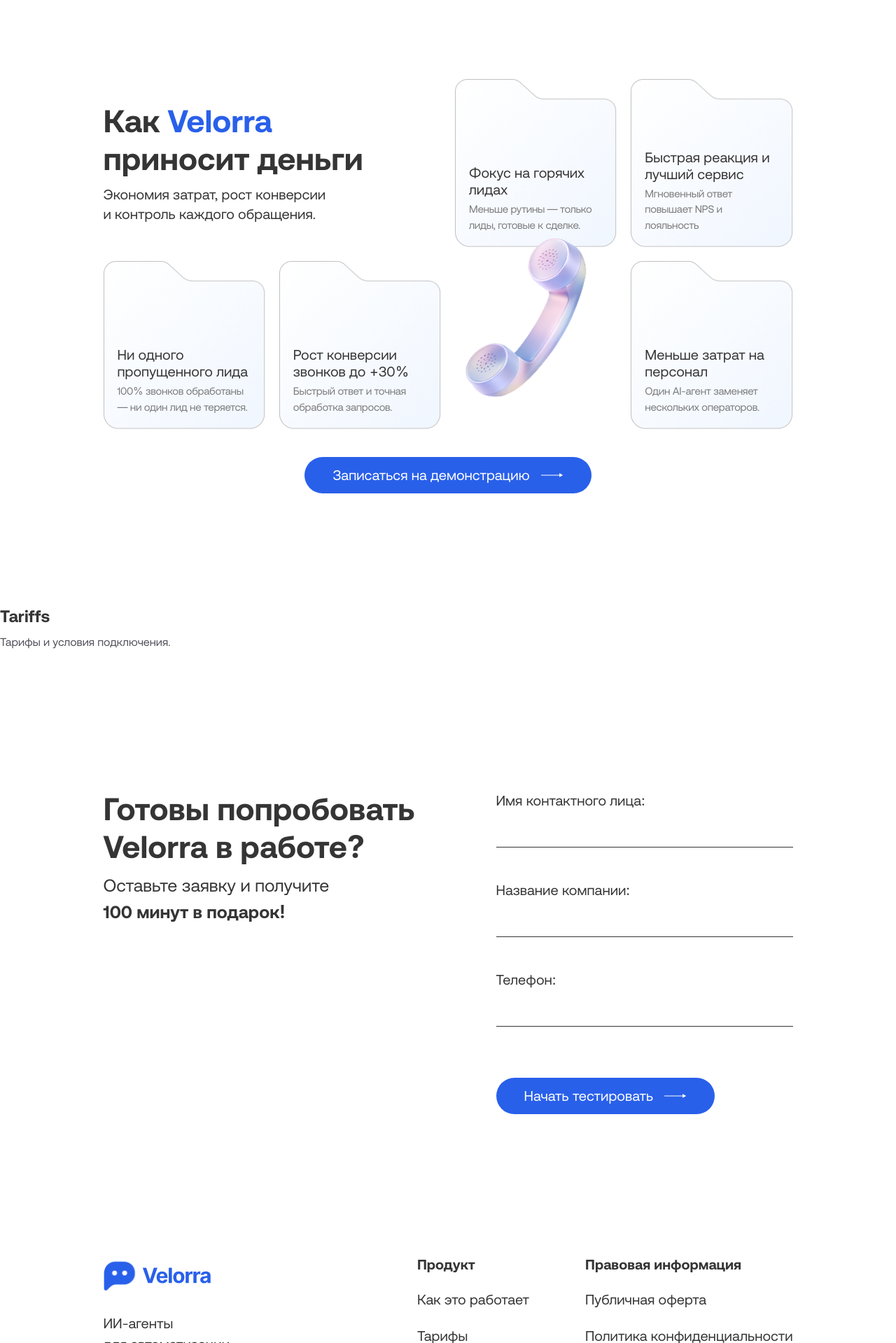
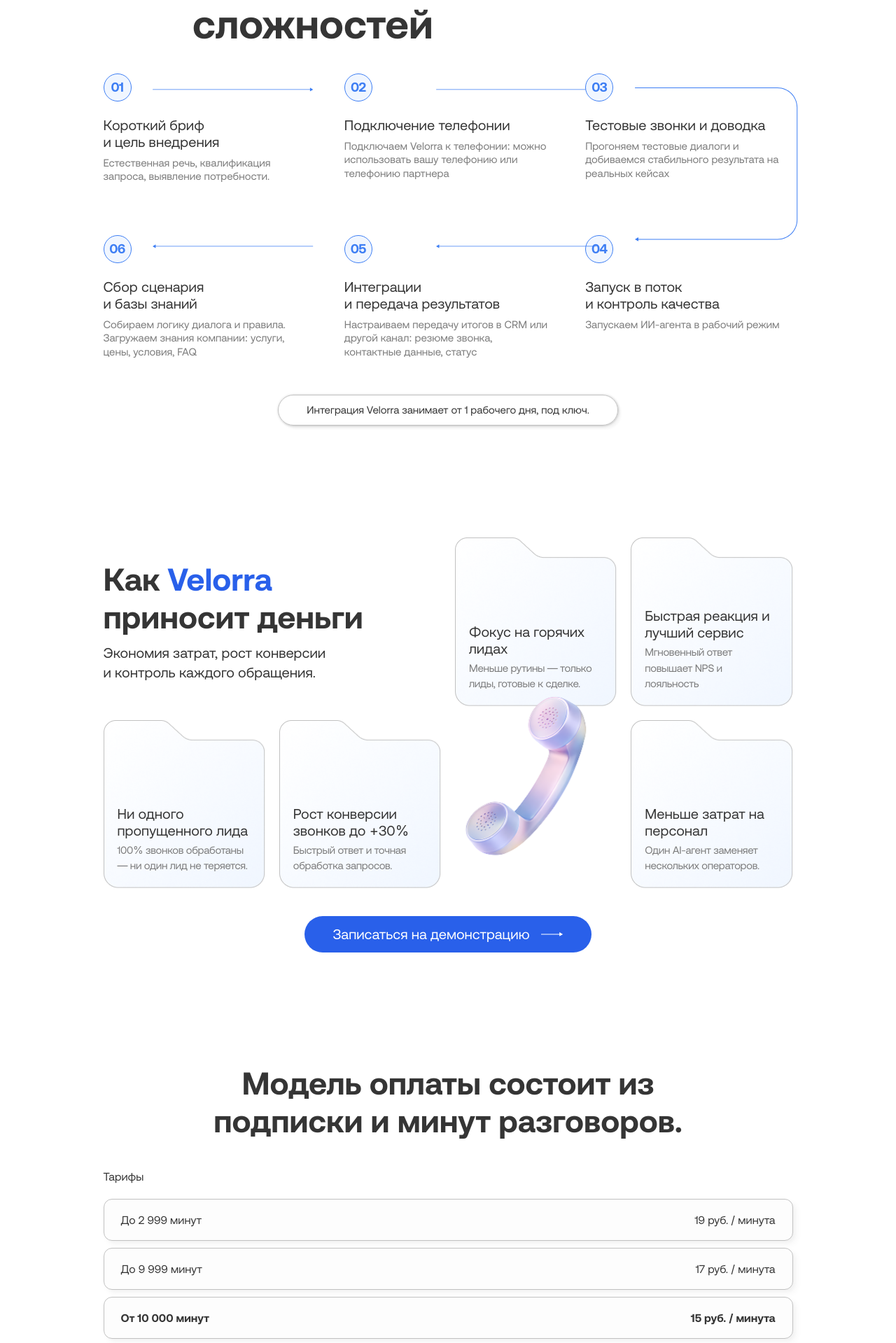
Before and after one commit to GRIZLI-RGB/velorra-landing, a Next.js app: page / in a window 1280 px wide. Shown: the part 5921-7840 px from the top of the page at 70% size. Built offline with nearby package versions, Linux system fonts and the light colour scheme.

Commit message:
Добавлен LaunchPath (шаблон) и часть тарифов

```diff
--- a/components/landing/launch-path.tsx
+++ b/components/landing/launch-path.tsx
@@ -1,12 +1,185 @@
 import clsx from "clsx";
+import Title from "./ui/title";
+
+type Step = {
+  id: string;
+  title: string;
+  description: string;
+};
+
+const STEPS_TOP: Step[] = [
+  {
+    id: "01",
+    title: "Короткий бриф\nи цель внедрения",
+    description: "Естественная речь, квалификация запроса, выявление потребности.",
+  },
+  {
+    id: "02",
+    title: "Подключение телефонии",
+    description:
+      "Подключаем Velorra к телефонии: можно использовать вашу телефонию или телефонию партнера",
+  },
+  {
+    id: "03",
+    title: "Тестовые звонки и доводка",
+    description:
+      "Прогоняем тестовые диалоги и добиваемся стабильного результата на реальных кейсах",
+  },
+];
+
+const STEPS_BOTTOM: Step[] = [
+  {
+    id: "06",
+    title: "Сбор сценария\nи базы знаний",
+    description:
+      "Собираем логику диалога и правила. Загружаем знания компании: услуги, цены, условия, FAQ",
+  },
+  {
+    id: "05",
+    title: "Интеграции\nи передача результатов",
+    description:
+      "Настраиваем передачу итогов в CRM или другой канал: резюме звонка, контактные данные, статус",
+  },
+  {
+    id: "04",
+    title: "Запуск в поток\nи контроль качества",
+    description: "Запускаем ИИ-агента в рабочий режим",
+  },
+];
+
+function StepCard({ id, title, description }: Step) {
+  const lines = title.split("\n");
+
+  return (
+    <article className="relative">
+      <div className="h-10 w-10 rounded-[26.46px] border-[0.875px] border-[#3D7EF4] bg-[#F0F6FF] flex items-center justify-center">
+        <span className="text-center text-[18.797px] leading-[120%] tracking-[-0.564px] font-bold text-[#3D7EF4]">
+          {id}
+        </span>
+      </div>
+      <h3 className="mt-[22px] text-[20px] leading-[120%]">
+        {lines.map((line, index) => (
+          <span key={`${id}-${line}`}>
+            {line}
+            {index < lines.length - 1 ? <br /> : null}
+          </span>
+        ))}
+      </h3>
+      <p className="mt-2 text-[15px] leading-[130%] text-[#7C7C7C]">{description}</p>
+    </article>
+  );
+}
 
 export default function LaunchPath({ className }: { className?: string }) {
   return (
     <section className={clsx(className)}>
-      <h2 className="text-2xl font-semibold">Launch Path</h2>
-      <p className="mt-2 text-base text-zinc-600">
-        План запуска от первого шага до результата.
-      </p>
+      <div className="default-container">
+        <div className="mx-auto max-w-[730px]">
+          <Title className="text-[58px]! leading-[100%]!" align="left">
+            Быстрый запуск без боли
+            <br />и технических сложностей
+          </Title>
+        </div>
+
+        <div className="relative mt-[42px]">
+          <div className="absolute left-[70px] right-[280px] top-5 flex justify-between pointer-events-none">
+            <svg
+              xmlns="http://www.w3.org/2000/svg"
+              width="259"
+              height="6"
+              viewBox="0 0 259 6"
+              fill="none"
+              className="w-[230px]"
+            >
+              <path
+                d="M0.5 2.38672C0.223858 2.38672 0 2.61058 0 2.88672C0 3.16286 0.223858 3.38672 0.5 3.38672V2.88672V2.38672ZM258.25 2.88672L253.25 -3.26633e-05V5.77347L258.25 2.88672ZM0.5 2.88672V3.38672H253.75V2.88672V2.38672H0.5V2.88672Z"
+                fill="#3D7EF4"
+              />
+            </svg>
+            <svg
+              xmlns="http://www.w3.org/2000/svg"
+              width="259"
+              height="6"
+              viewBox="0 0 259 6"
+              fill="none"
+              className="w-[230px]"
+            >
+              <path
+                d="M0.5 2.38672C0.223858 2.38672 0 2.61058 0 2.88672C0 3.16286 0.223858 3.38672 0.5 3.38672V2.88672V2.38672ZM258.25 2.88672L253.25 -3.26633e-05V5.77347L258.25 2.88672ZM0.5 2.88672V3.38672H253.75V2.88672V2.38672H0.5V2.88672Z"
+                fill="#3D7EF4"
+              />
+            </svg>
+          </div>
+
+          <div className="grid grid-cols-3 gap-x-12 gap-y-[74px]">
+            {STEPS_TOP.map((step) => (
+              <StepCard key={step.id} {...step} />
+            ))}
+            {STEPS_BOTTOM.map((step) => (
+              <StepCard key={step.id} {...step} />
+            ))}
+          </div>
+
+          <div className="absolute right-[-7px] top-[20px] pointer-events-none">
+            <svg
+              xmlns="http://www.w3.org/2000/svg"
+              width="233"
+              height="220"
+              viewBox="0 0 233 220"
+              fill="none"
+              className="h-[220px] w-[233px]"
+            >
+              <path
+                d="M0 216.98L5 219.867V214.094L0 216.98ZM0.0715599 0.5V1H203.742V0.5V0H0.0715599V0.5ZM231.742 28.5H231.242V188.98H231.742H232.242V28.5H231.742ZM203.742 216.98V216.48H4.5V216.98V217.48H203.742V216.98ZM231.742 188.98H231.242C231.242 204.168 218.93 216.48 203.742 216.48V216.98V217.48C219.482 217.48 232.242 204.72 232.242 188.98H231.742ZM203.742 0.5V1C218.93 1 231.242 13.3122 231.242 28.5H231.742H232.242C232.242 12.7599 219.482 0 203.742 0V0.5Z"
+                fill="#3D7EF4"
+              />
+            </svg>
+          </div>
+
+          <div className="absolute left-[70px] right-[280px] top-[244px] flex justify-between pointer-events-none">
+            <svg
+              xmlns="http://www.w3.org/2000/svg"
+              width="259"
+              height="6"
+              viewBox="0 0 259 6"
+              fill="none"
+              className="w-[230px]"
+            >
+              <path
+                d="M257.75 3.38672C258.026 3.38672 258.25 3.16286 258.25 2.88672C258.25 2.61058 258.026 2.38672 257.75 2.38672L257.75 2.88672L257.75 3.38672ZM0 2.8867L5 5.77345L5 -5.47595e-05L0 2.8867ZM257.75 2.88672L257.75 2.38672L4.5 2.3867L4.5 2.8867L4.5 3.3867L257.75 3.38672L257.75 2.88672Z"
+                fill="#3D7EF4"
+              />
+            </svg>
+            <svg
+              xmlns="http://www.w3.org/2000/svg"
+              width="259"
+              height="6"
+              viewBox="0 0 259 6"
+              fill="none"
+              className="w-[230px]"
+            >
+              <path
+                d="M257.75 3.38672C258.026 3.38672 258.25 3.16286 258.25 2.88672C258.25 2.61058 258.026 2.38672 257.75 2.38672L257.75 2.88672L257.75 3.38672ZM0 2.8867L5 5.77345L5 -5.47595e-05L0 2.8867ZM257.75 2.88672L257.75 2.38672L4.5 2.3867L4.5 2.8867L4.5 3.3867L257.75 3.38672L257.75 2.88672Z"
+                fill="#3D7EF4"
+              />
+            </svg>
+          </div>
+        </div>
+
+        <div className="flex-middle mt-[52px]">
+          <div
+            className="inline-flex items-center justify-center px-10 h-11 rounded-full border border-[#C3C3C3]"
+            style={{
+              boxShadow:
+                "0.414px 0.414px 3.313px 0 rgba(0, 0, 0, 0.25), 4.142px 4.97px 3.313px 0 rgba(0, 0, 0, 0.04)",
+            }}
+          >
+            <span className="text-[15px]">
+              Интеграция Velorra занимает от 1 рабочего дня, под ключ.
+            </span>
+          </div>
+        </div>
+      </div>
     </section>
   );
 }
--- a/components/landing/tariffs.tsx
+++ b/components/landing/tariffs.tsx
@@ -1,10 +1,51 @@
 import clsx from "clsx";
+import Title from "./ui/title";
+
+const SUBBLOCKS = [
+  {
+    left: "До 2 999 минут",
+    right: "19 руб. / минута",
+    isBold: false,
+  },
+  {
+    left: "До 9 999 минут",
+    right: "17 руб. / минута",
+    isBold: false,
+  },
+  {
+    left: "От 10 000 минут",
+    right: "15 руб. / минута",
+    isBold: true,
+  },
+];
 
 export default function Tariffs({ className }: { className?: string }) {
   return (
     <section className={clsx(className)}>
-      <h2 className="text-2xl font-semibold">Tariffs</h2>
-      <p className="mt-2 text-base text-zinc-600">Тарифы и условия подключения.</p>
+      <div className="default-container">
+        <Title className="max-w-[700px] mx-auto">
+          Модель оплаты состоит из подписки и минут разговоров.
+        </Title>
+        <div className="mt-10 mb-5">Тарифы</div>
+        <div className="flex flex-col gap-2.5">
+          {SUBBLOCKS.map((item) => (
+            <div
+              style={{
+                boxShadow:
+                  "3px 3px 4px 0 rgba(0, 0, 0, 0.02), 5px 5px 10px 0 rgba(0, 0, 0, 0.04)",
+              }}
+              key={item.left}
+              className={clsx(
+                "flex items-center justify-between bg-[#FDFDFD] rounded-[12px] border border-[#C1C1C1] px-6 h-[60px]",
+                item.isBold && "font-bold",
+              )}
+            >
+              <span>{item.left}</span>
+              <span>{item.right}</span>
+            </div>
+          ))}
+        </div>
+      </div>
     </section>
   );
 }
```
